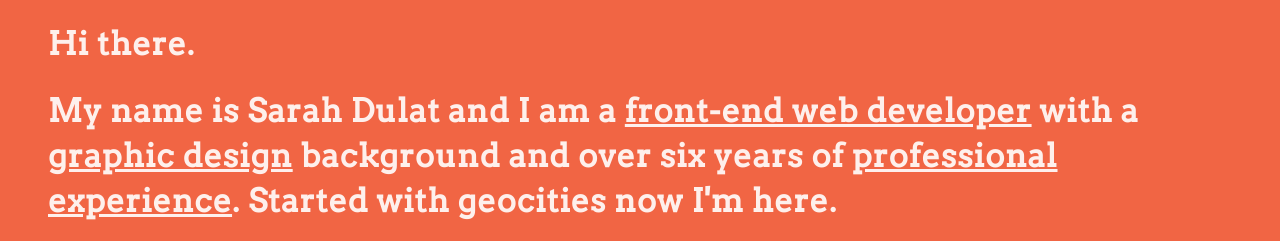
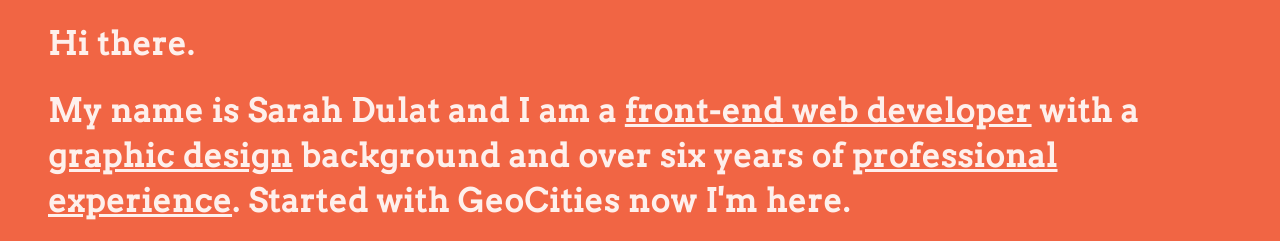
Before and after one commit to sarahdulat/sarahdulat-portfolio-2016, a plain HTML site: page index.html in a window 1280 px wide. Shown: the top 241 px of the page. Drawn offline with nearby package versions, Linux system fonts and the light colour scheme; files whose address does not match are found by name.

Commit message:
capitalized GeoCities

```diff
--- a/index.html
+++ b/index.html
@@ -13,7 +13,7 @@
 <body>
 	<div class="container">
 		<h1>Hi there.</h1>
-		<h1>My name is Sarah Dulat and I am a <a href="webwork.html" title="Web Work">front-end web developer</a> with a <a href="graphicdesign.html" title="Graphic Design Work">graphic design</a> background and over six years of <a href="img/SarahDulat-Resume.pdf" target="_blank" title="Resume">professional experience</a>. Started with geocities now I'm here.</h1>
+		<h1>My name is Sarah Dulat and I am a <a href="webwork.html" title="Web Work">front-end web developer</a> with a <a href="graphicdesign.html" title="Graphic Design Work">graphic design</a> background and over six years of <a href="img/SarahDulat-Resume.pdf" target="_blank" title="Resume">professional experience</a>. Started with GeoCities now I'm here.</h1>
         <h1>Got any junior dev positions available? <a href="contact.html" title="Contact">Hire me!</a> In exchange I can offer my expertise in working with a variety of teams while my design background also means I can communicate with creatives and know my way around the Adobe Suite.</h1>
 	</div>
 
```
